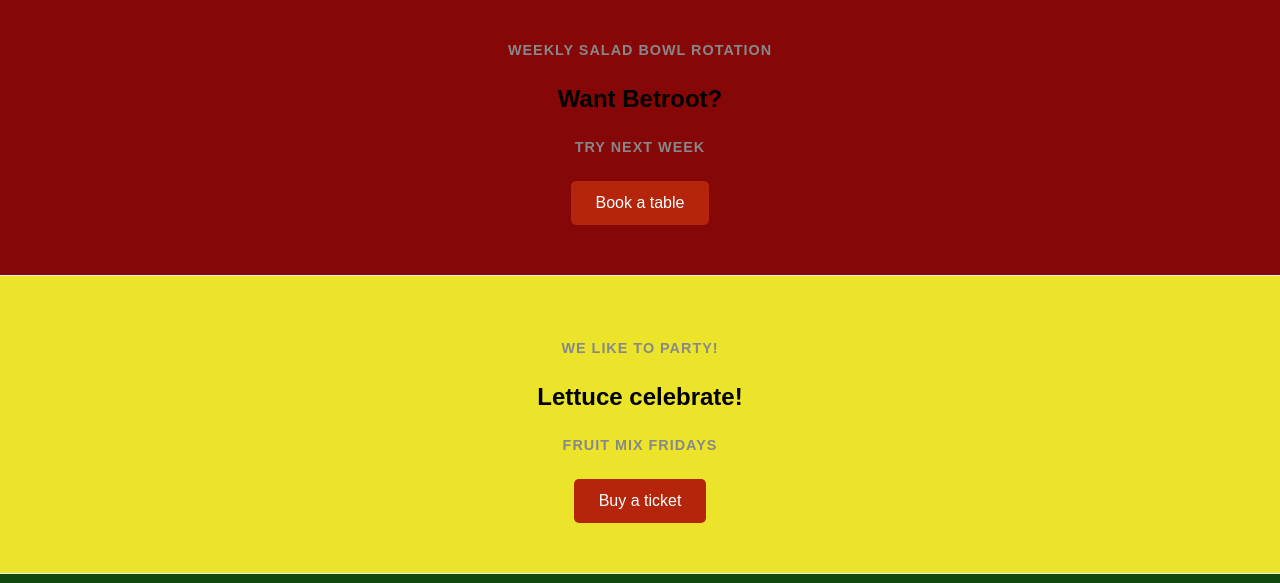
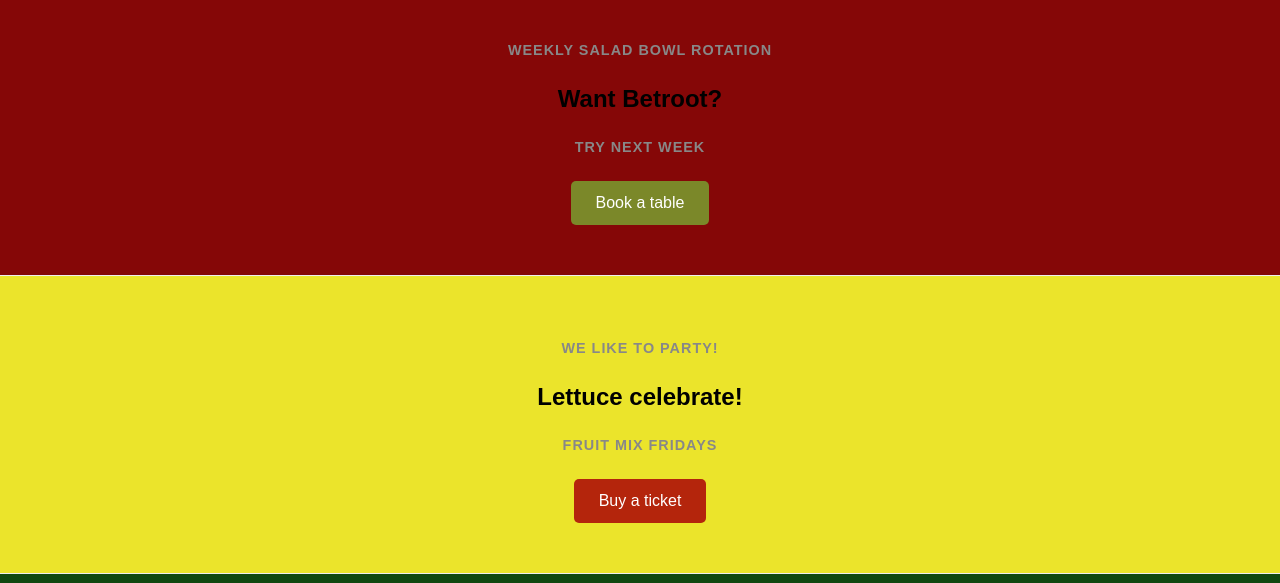
Before and after one commit to ffframes/salad-bar, a plain HTML site: page index.html in a window 1280 px wide. In both pictures the pointer is over the link "Book a table". Shown: the part 217-800 px from the top of the page. Drawn offline with Linux system fonts and the light colour scheme.

Commit message:
add some hover and smooth scroll effect

```diff
--- a/style.css
+++ b/style.css
@@ -62,6 +62,15 @@ h2 {
     margin-top: 10px;
 }
 
+.button:hover {
+  background-color: #7b8829;
+  color: rgb(255, 255, 255);
+}
+
+html {
+  scroll-behavior: smooth;
+}
+
 /* Footer */
 footer {
     background-image: url(https://thumbs.dreamstime.com/b/fresh-salad-seamless-pattern-background-vector-hand-drawn-elements-33111638.jpg);
```
